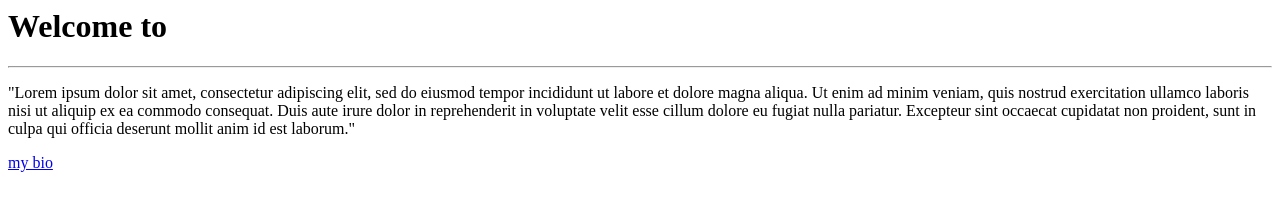
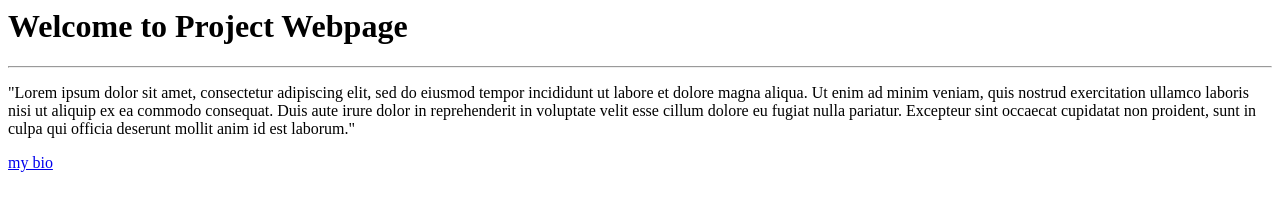
Before and after one commit to FeLowe/felowe.github.io, a plain HTML site: page NW-Bootcamp/project/index.html in a window 1280 px wide. Drawn offline with Linux system fonts and the light colour scheme.

```diff
--- a/project/index.html
+++ b/NW-Bootcamp/project/index.html
@@ -4,7 +4,7 @@
 </head>
 <title>Project</title>
 <body>
-  <h1>Welcome to </h2>
+  <h1>Welcome to Project Webpage</h2>
   <hr>
   <p>"Lorem ipsum dolor sit amet, consectetur adipiscing elit, sed do eiusmod tempor incididunt ut labore et dolore magna aliqua. Ut enim ad minim veniam, quis nostrud exercitation ullamco laboris nisi ut aliquip ex ea commodo consequat. Duis aute irure dolor in reprehenderit in voluptate velit esse cillum dolore eu fugiat nulla pariatur. Excepteur sint occaecat cupidatat non proident, sunt in culpa qui officia deserunt mollit anim id est laborum."</p>
 
```
Also changed, not shown: NW-Bootcamp/bio/index.html (renamed from bio/index.html), NW-Bootcamp/dullcorp/index.html (renamed from dullcorp/index.html), NW-Bootcamp/dullcorp/style.css (renamed from dullcorp/style.css).
